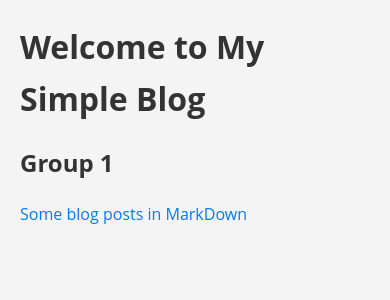
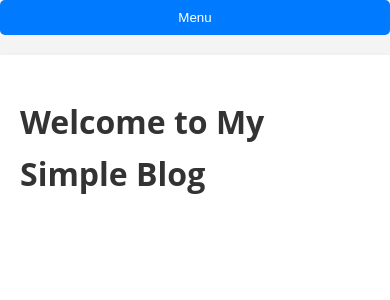
Before and after one commit to dithink/Simple-Blog-Markdown, a Flask app: page / in a window 390 px wide. Shown: the top 300 px of the page. Run offline with Flask 3, Linux system fonts and the light colour scheme.

Commit message:
update 0.2

```diff
--- a/app.py
+++ b/app.py
@@ -1,6 +1,14 @@
 from flask import Flask, render_template
 import os
 import markdown
+from werkzeug.utils import secure_filename
+import re
+
+def safe_filename(filename):
+    # Удалить небезопасные символы, но сохранить пробелы
+    return re.sub(r'[^\w\s.-]', '', filename)
+
+app = Flask(__name__)
 
 def preprocess_markdown(markdown_content):
     # Replace '[x]' and '[ ]' with corresponding HTML elements for the task list
@@ -15,10 +23,7 @@ def markdown_to_html(markdown_content):
     html_content = markdown.markdown(markdown_content, extensions=['extra', 'nl2br', 'sane_lists'])
     return html_content
 
-app = Flask(__name__)
-
-@app.route('/')
-def index():
+def get_groups():
     groups = {}
     for group_name in os.listdir('posts'):
         group_path = os.path.join('posts', group_name)
@@ -32,15 +37,33 @@ def index():
                         lines = content.split('\n')
                         title = lines[0].replace('# ', '')
                         groups[group_name].append({'title': title, 'filename': filename})
+    return groups
+
+@app.route('/')
+def index():
+    groups = get_groups()
     return render_template('index.html', groups=groups)
 
 @app.route('/posts/<group>/<filename>')
 def post(group, filename):
+    # Получение данных о группах и постах для меню
+    groups = get_groups()
+
+    # Загрузка и обработка выбранного поста
+    group = safe_filename(group)  # Protect against path traversal attacks
+    filename = safe_filename(filename)
     path = os.path.join('posts', group, filename)
+    print(filename)
+    if not os.path.exists(path):
+        return f"File {filename} not found in group {group}.", 404
+
+    # Если файл существует, продолжаем как обычно
     with open(path, 'r') as file:
         content = file.read()
         html_content = markdown_to_html(content)
-    return render_template('post.html', content=html_content)
+
+    return render_template('post.html', content=html_content, groups=groups)
+
 
 if __name__ == '__main__':
     app.run(debug=True)
--- a/posts/Group 1/Blog Post.md
+++ /dev/null
@@ -1 +0,0 @@
-Some blog posts in MarkDown
--- a/static/css/main.css
+++ b/static/css/main.css
@@ -102,3 +102,82 @@ input[type='text'], input[type='email'], textarea {
 textarea {
     height: 200px;
 }
+
+/* Базовые стили */
+body {
+    font-family: 'Open Sans', Arial, sans-serif;
+    margin: 0;
+    color: #333;
+    background-color: #f4f4f4;
+    line-height: 1.6;
+}
+
+/* Контейнер для меню и контента */
+.container {
+    display: flex;
+    min-height: 100vh;
+}
+
+/* Стили для меню */
+nav {
+    background-color: #f8f9fa;
+    padding: 10px;
+    width: 250px;
+    box-sizing: border-box; /* включаем padding в ширину */
+}
+
+/* Стили для контента поста */
+.content {
+    background-color: #fff;
+    padding: 20px;
+    flex-grow: 1;
+    box-shadow: 0 2px 5px rgba(0,0,0,0.1);
+}
+
+/* Медиазапросы для адаптации под мобильные устройства */
+@media (max-width: 768px) {
+    .container {
+        flex-direction: column;
+    }
+
+    nav {
+        width: 100%;
+        order: 2; /* перемещаем меню под контент */
+    }
+
+    .content {
+        order: 1;
+    }
+
+    .menu-btn {
+        display: none;
+    }
+}
+
+/* Стили для кнопки меню (мобильные устройства) */
+.menu-btn {
+    display: none;
+    background-color: #007bff;
+    color: #fff;
+    padding: 10px 20px;
+    text-align: center;
+    border: none;
+    cursor: pointer;
+}
+
+@media (max-width: 768px) {
+    .menu-btn {
+        display: block;
+        width: 100%;
+    }
+
+    nav {
+        height: 0;
+        overflow: hidden;
+        transition: height 0.3s ease-in;
+    }
+
+    nav.open {
+        height: 300px; /* Высота меню, когда оно открыто */
+    }
+}
--- a/templates/index.html
+++ b/templates/index.html
@@ -3,9 +3,18 @@
 <head>
     <title>My Simple Blog</title>
     <link rel="stylesheet" type="text/css" href="{{ url_for('static', filename='css/main.css') }}">
+    <script>
+        // Функция для переключения меню (открыть/закрыть)
+        function toggleMenu() {
+            var nav = document.querySelector('nav');
+            nav.classList.toggle('open');
+        }
+    </script>
 </head>
 <body>
-    <h1>Welcome to My Simple Blog</h1>
+    <div class="container">
+        <button class="menu-btn" onclick="toggleMenu()">Menu</button>
+        <nav>
             {% for group_name, posts in groups.items() %}
                 <h2>{{ group_name }}</h2>
                 <ul>
@@ -14,5 +23,11 @@
                     {% endfor %}
                 </ul>
             {% endfor %}
+        </nav>
+        <div class="content">
+            <h1>Welcome to My Simple Blog</h1>
+            <!-- Сюда можно добавить дополнительный контент, если он у вас есть -->
+        </div>
+    </div>
 </body>
 </html>
```
Also changed, not shown: posts/Contact/Second Post.md (added, +39 -0 lines), posts/Sample/Blog Post.md (added, +39 -0 lines), templates/post.html (+22 -2 lines). Lines whose indentation alone changed are shown as unchanged.
